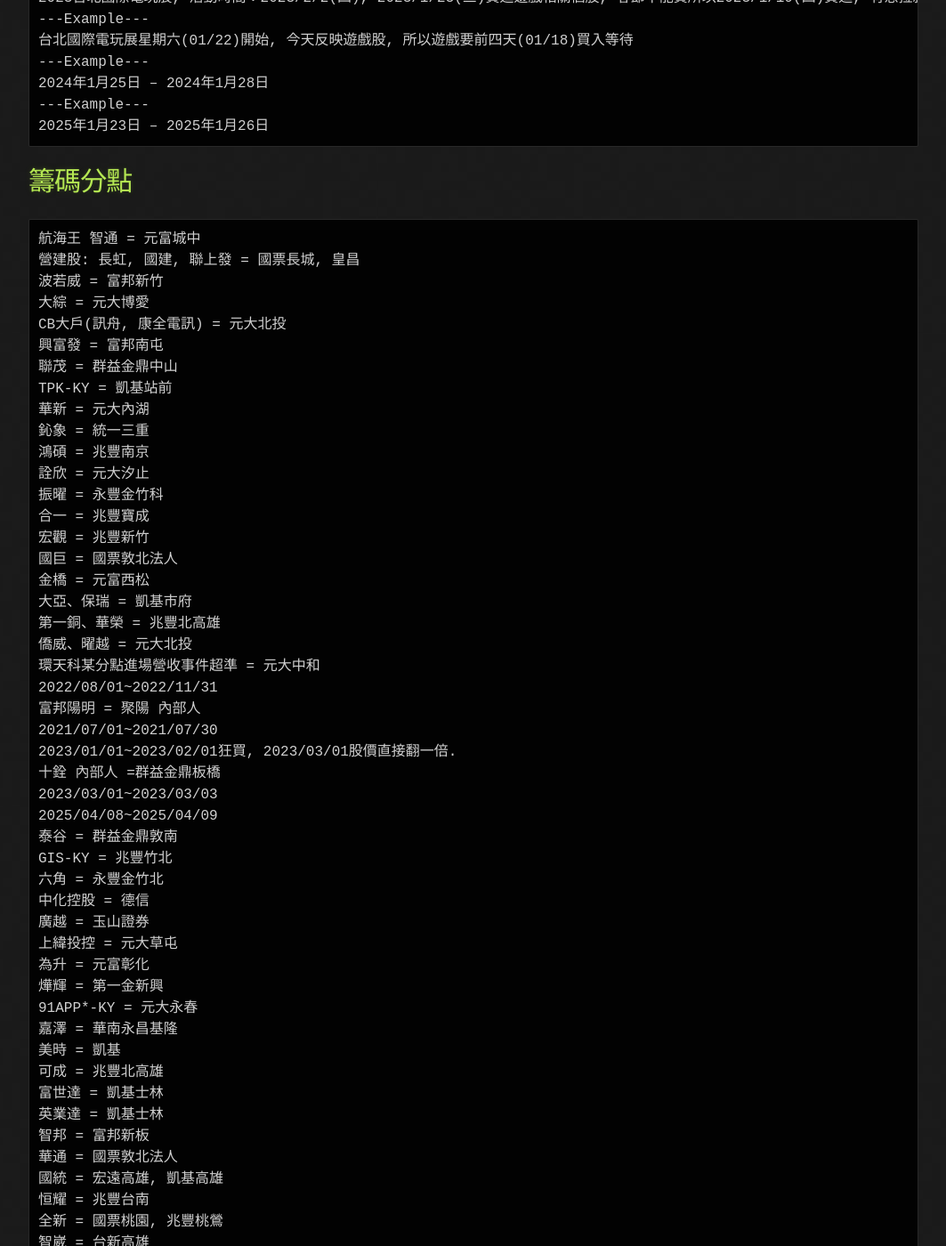
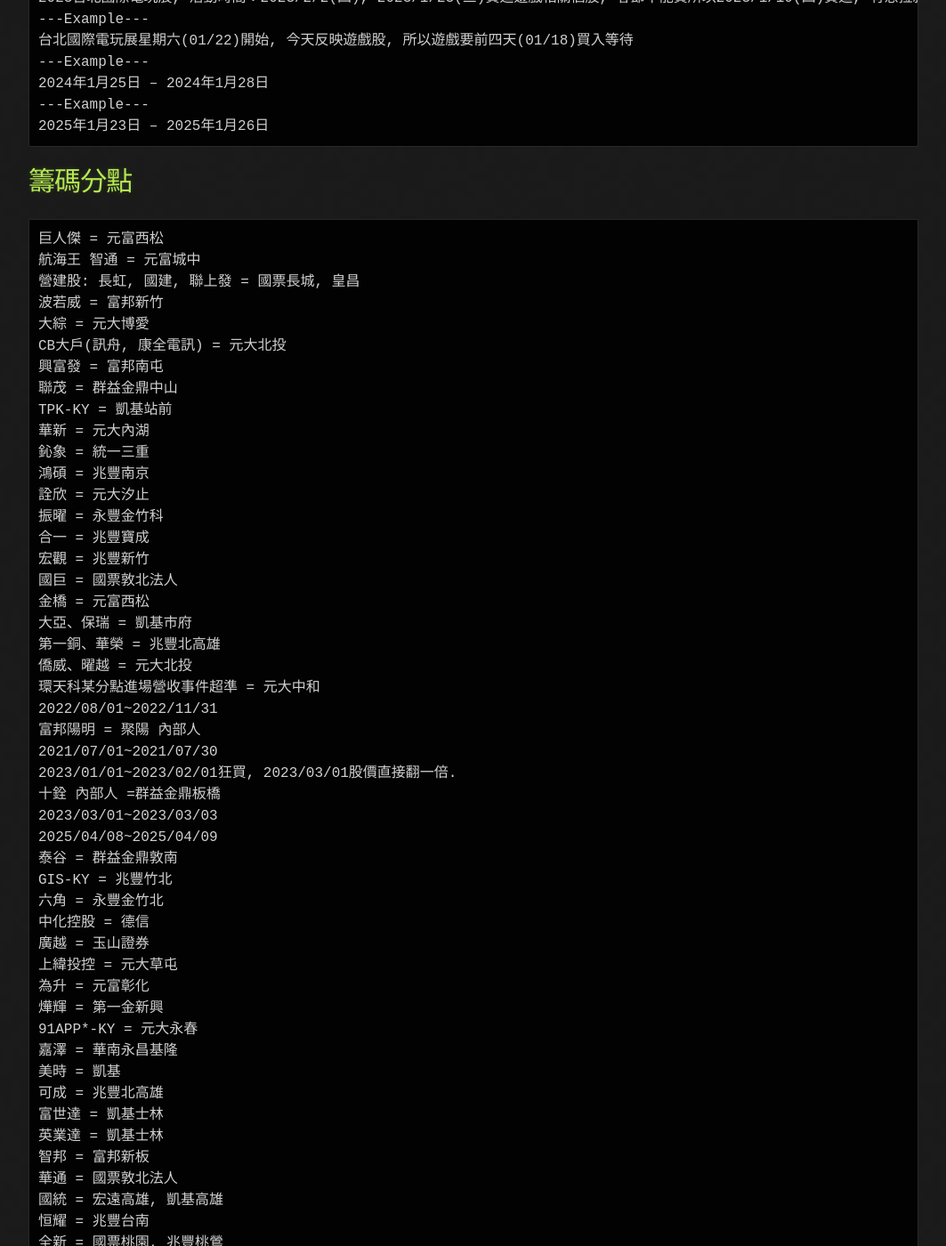
Before and after one commit to lepg5487/Stock_God, a Jekyll site: the page built from experience.md, in a window 1280 px wide and 1400 px high, scrolled down 24098 px. Shown: the whole window at 89% size, without its empty margins (108-1171 px from the left). Built offline with Jekyll 4.4.1, drawn with Linux system fonts in a browser that asks for light colours; our own code applies the rules of GitHub Pages for plain Markdown files; some of the changed text lies outside the part shown.

Commit message:
Update experience.md

````diff
--- a/experience.md
+++ b/experience.md
@@ -883,6 +883,7 @@
 
 # 籌碼分點
 ```
+巨人傑 = 元富西松
 航海王 智通 = 元富城中
 營建股: 長虹, 國建, 聯上發 = 國票長城, 皇昌
 波若威 = 富邦新竹
````
